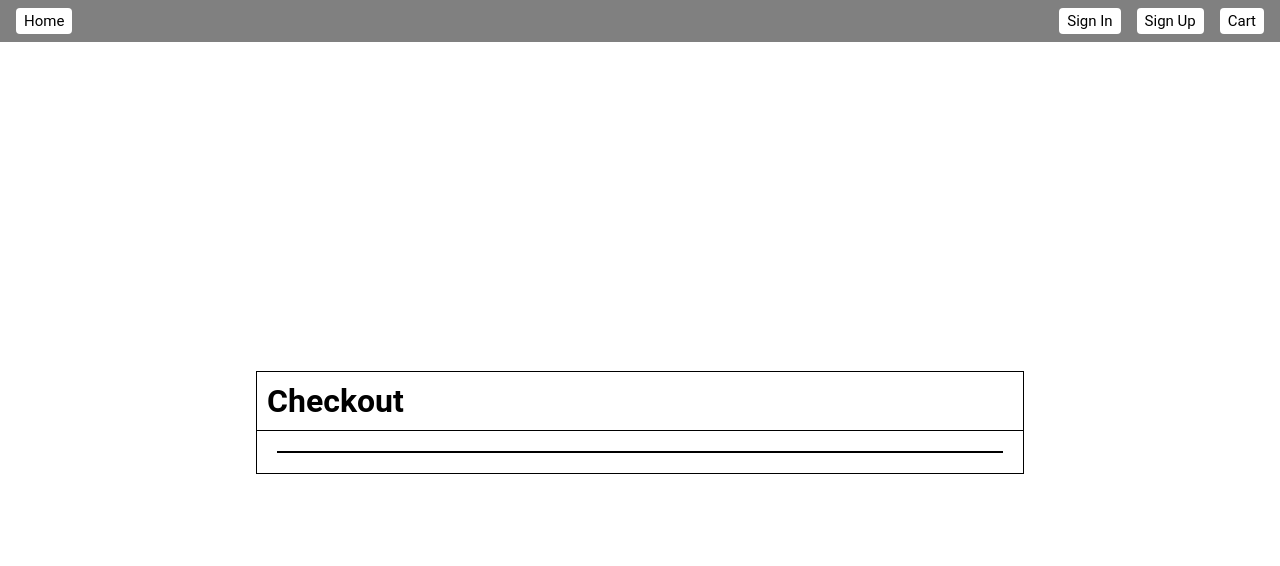
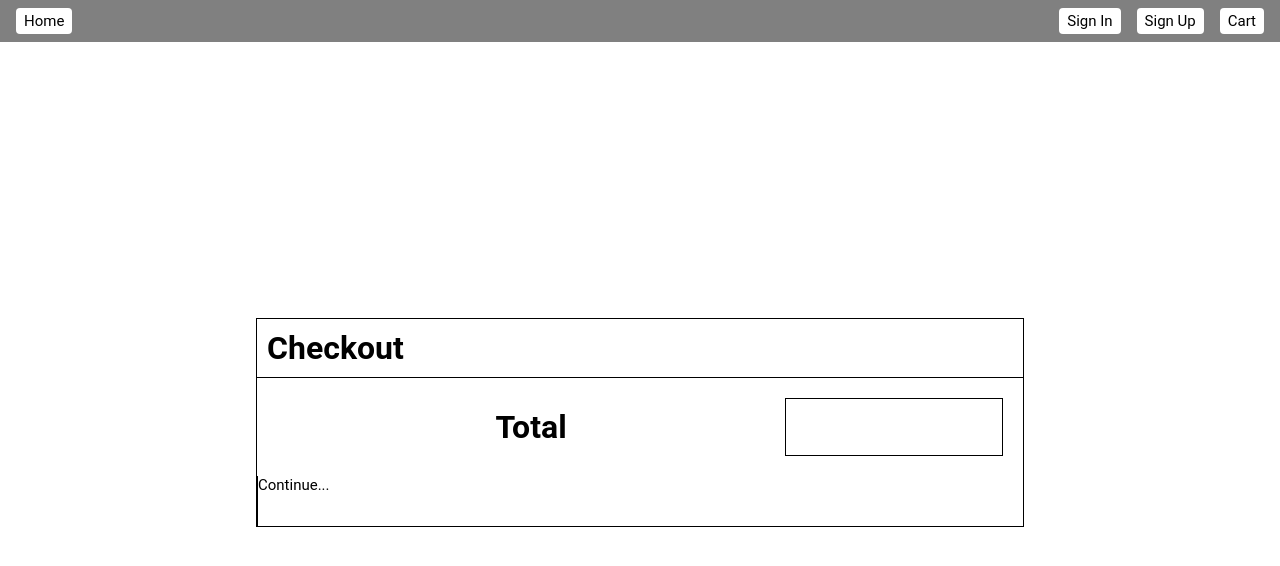
Before and after one commit to Frank-5850/E-commerse, a React (Create React App) app in the folder client/: page /checkout in a window 1280 px wide. Shown: the top 566 px of the page. Built offline with nearby package versions, Linux system fonts and the light colour scheme.

Commit message:
small update to checkout page.

```diff
--- a/client/src/cart/Cart.js
+++ b/client/src/cart/Cart.js
@@ -55,12 +55,17 @@ const Cart = () => {
     setCart(getCart());
   };
 
+  const styles = {
+    display: "flex",
+    alignSelf: "flex-end",
+  };
+
   return (
     <CartWrapper>
       {cart.length > 0 ? (
         <CartContainer>
           <CartHeader>
-            <Header>You have {`${cart.length}`} items in your cart...</Header>
+            <Header>You have {`${cart.length}`} item(s) in your cart...</Header>
             <CartTotal>Total: ${getTotalPrice()}</CartTotal>
           </CartHeader>
           <OrderContainer>
@@ -100,7 +105,9 @@ const Cart = () => {
                   </CartDetailsContainer>
                 </CartItemCard>
               ))}
-            <NavItem to="/checkout">Checkout</NavItem>
+            <NavItem cart={true} style={styles} to="/checkout">
+              Continue to checkout....
+            </NavItem>
           </OrderContainer>
         </CartContainer>
       ) : (
--- a/client/src/cart/cart.styles.js
+++ b/client/src/cart/cart.styles.js
@@ -95,7 +95,6 @@ export const CartItemQuantity = styled.input`
 
 export const CartTotalContainer = styled.div`
   width: 100px;
-  height: 100px;
   display: flex;
   justify-content: center;
   align-items: center;
--- a/client/src/checkout/Checkout.js
+++ b/client/src/checkout/Checkout.js
@@ -12,6 +12,10 @@ import {
   CheckoutItemDescription,
   CheckoutItemPriceContainer,
   CheckoutItemPrice,
+  CheckoutFooter,
+  TotalCalculatorCard,
+  AllCheckoutItems,
+  TotalBox,
 } from "./checkout.styles";
 
 const Checkout = () => {
@@ -30,6 +34,12 @@ const Checkout = () => {
           <Header>Checkout</Header>
         </CheckoutHeader>
         <CheckoutBody>
+          <TotalCalculatorCard>
+            <TotalBox>
+              <Header>Total</Header>
+            </TotalBox>
+          </TotalCalculatorCard>
+          <AllCheckoutItems>
             {cartItems.map((item) => (
               <CheckoutItemCard>
                 <CheckoutItemDetailsContainer>
@@ -45,7 +55,9 @@ const Checkout = () => {
                 </CheckoutItemPriceContainer>
               </CheckoutItemCard>
             ))}
+          </AllCheckoutItems>
         </CheckoutBody>
+        <CheckoutFooter>Continue...</CheckoutFooter>
       </CheckoutContainer>
     </CheckoutWrapper>
   );
--- a/client/src/checkout/checkout.styles.js
+++ b/client/src/checkout/checkout.styles.js
@@ -35,17 +35,16 @@ export const Header = styled.h1`
 
 export const CheckoutBody = styled.div`
   display: flex;
-  flex-flow: column;
-  justify-content: center;
+  flex-flow: row;
+  justify-content: space-between;
   margin: 20px;
-  border: 1px solid black;
 `;
 
 export const CheckoutItemCard = styled.div`
   display: flex;
   flex-flow: row;
+  width: 100%;
   justify-content: space-between;
-  align-items: center;
 `;
 
 export const CheckoutItemDetailsContainer = styled.div`
@@ -78,3 +77,30 @@ export const CheckoutItemPrice = styled.h6`
   margin: 0;
   padding: 10px;
 `;
+
+export const CheckoutFooter = styled.div`
+  height: 50px;
+  border-left: 1px solid black;
+`;
+
+export const TotalCalculatorCard = styled.div`
+  display: flex;
+  flex-flow: row;
+  justify-content: center;
+  align-items: center;
+  width: 70%;
+`;
+
+export const AllCheckoutItems = styled.div`
+  display: flex;
+  flex-flow: column;
+  justify-content: center;
+  align-items: center;
+  border: 1px solid black;
+  width: 30%;
+`;
+
+export const TotalBox = styled.div`
+  display: flex;
+  flex-flow: column;
+`;
--- a/client/src/nav/nav.styles.js
+++ b/client/src/nav/nav.styles.js
@@ -27,8 +27,8 @@ export const NavItem = styled(Link)`
   color: ${(props) => (props.active ? "white" : "black")};
   cursor: pointer;
   &:hover {
-    background: black;
-    color: white;
+    background: ${(props) => (props.cart ? "white" : "black")};
+    color: ${(props) => (props.cart ? "black" : "white")};
   }
 `;
 
```
Lines whose indentation alone changed are shown as unchanged.
